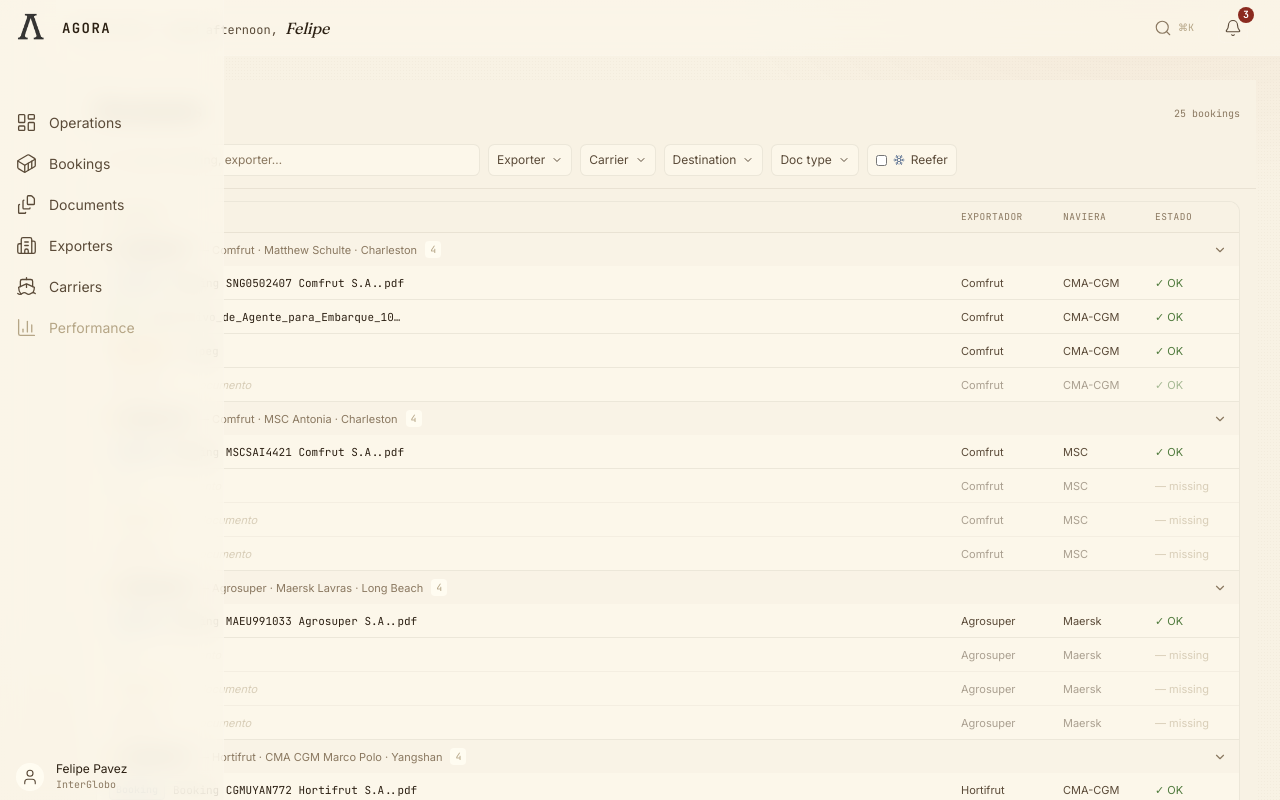
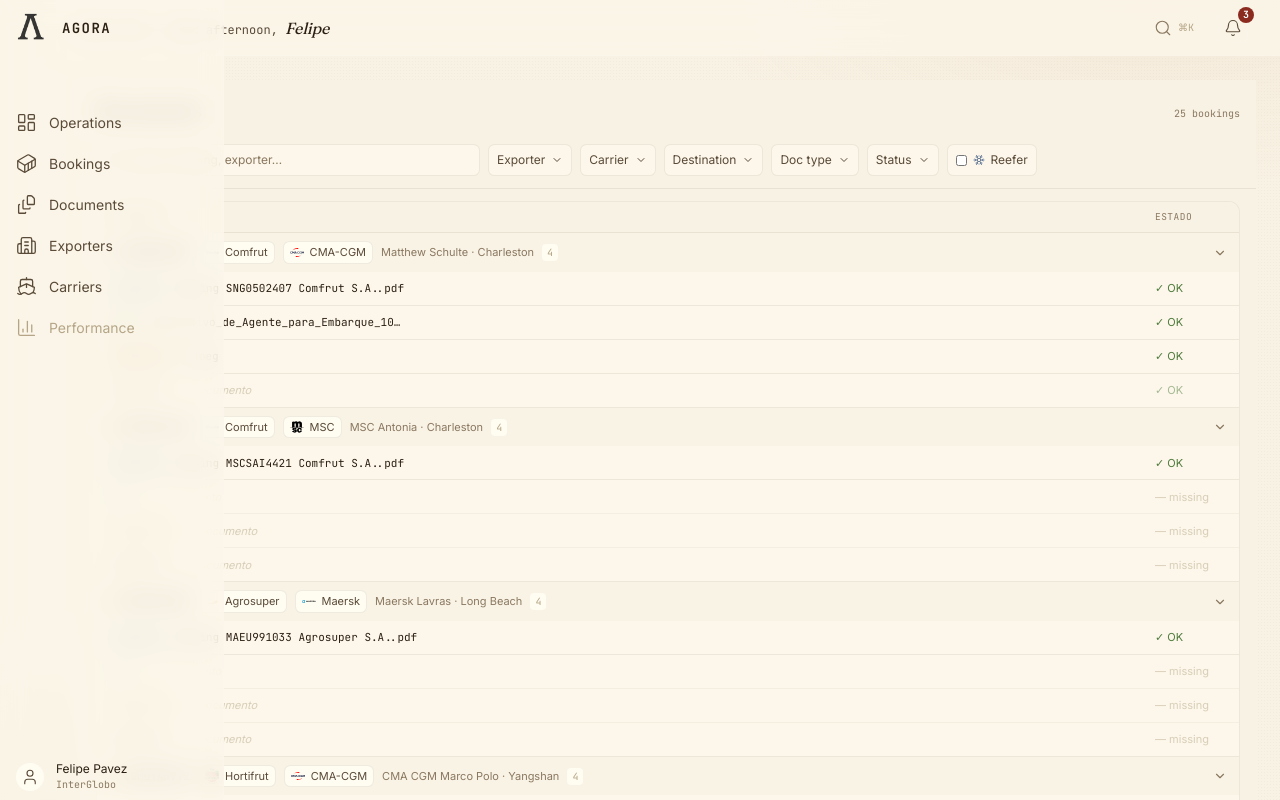
Before and after one commit to sebastianibanezm/Agora, a Next.js app: page /en/documents in a window 1280 px wide. Shown: the top 800 px of the page. Built offline with nearby package versions, Linux system fonts and the light colour scheme.

Commit message:
feat(documents): exporter/naviera chips, remove doc-row columns, add status filter

```diff
--- a/components/documents/DocumentsGroupedList.tsx
+++ b/components/documents/DocumentsGroupedList.tsx
@@ -8,10 +8,10 @@ import clsx from 'clsx';
 import type { DocumentsRow } from '@/app/[locale]/(app)/documents/page';
 import type { DocType } from '@/components/bookings/BookingDocumentPopup';
 import type { BookingStatus } from '@/types';
+import { ExporterChip } from '@/components/shared/ExporterChip';
+import { NavieraChip } from '@/components/shared/NavieraChip';
 
-// ---------------------------------------------------------------------------
 // Status → dot color mapping (local copy — do NOT re-export or modify source)
-// ---------------------------------------------------------------------------
 const STATUS_GROUPS = [
   { statuses: ['created', 'awaiting_si'],         dotClass: 'bg-severity-watch' },
   { statuses: ['si_received'],                     dotClass: 'bg-severity-info'  },
@@ -29,9 +29,6 @@ function getDotClass(status: BookingStatus): string {
   return 'bg-ink-4';
 }
 
-// ---------------------------------------------------------------------------
-// Helpers
-// ---------------------------------------------------------------------------
 function hasPresentDocs(row: DocumentsRow): boolean {
   return !!(row.booking.bookingFileUrl || row.si || row.bl || row.exporterBl);
 }
@@ -47,27 +44,25 @@ function getFilename(docType: DocType, row: DocumentsRow): string | undefined {
   }
 }
 
-type DocStatus = 'ok' | 'warn' | 'fail' | 'missing';
+export type DocStatus = 'ok' | 'warn' | 'fail' | 'missing';
 
-function getDocStatus(docType: DocType, row: DocumentsRow): DocStatus {
+export function getDocStatus(docType: DocType, row: DocumentsRow): DocStatus {
   switch (docType) {
     case 'booking':
       return row.booking.bookingFileUrl ? 'ok' : 'missing';
     case 'si': {
       if (!row.si) return 'missing';
       const v = row.si.validationStatus;
-      if (v === 'green') return 'ok';
-      if (v === 'yellow') return 'warn';
-      if (v === 'red') return 'fail';
-      return 'missing';
+      if (v === 'green')  return 'ok';
+      if (v === 'failed') return 'fail';
+      return 'warn'; // 'pending'
     }
     case 'bl': {
       if (!row.bl) return 'missing';
       const v = row.bl.validationStatus;
-      if (v === 'green') return 'ok';
-      if (v === 'yellow') return 'warn';
-      if (v === 'red') return 'fail';
-      return 'missing';
+      if (v === 'green')  return 'ok';
+      if (v === 'failed') return 'fail';
+      return 'warn'; // 'pending'
     }
     case 'exporterBl': {
       if (!row.exporterBl) return 'missing';
@@ -94,22 +89,16 @@ const TYPE_BADGE_CLASS: Record<DocType, string> = {
   exporterBl: 'bg-severity-crit/8 text-severity-crit border-severity-crit/15',
 };
 
-// ---------------------------------------------------------------------------
-// Props
-// ---------------------------------------------------------------------------
 interface Props {
   rows: DocumentsRow[];
   visibleDocTypes?: Set<DocType>;
+  statusFilter?: Set<DocStatus>;
   onDocClick: (args: { bookingId: string; docType: DocType }) => void;
 }
 
-// ---------------------------------------------------------------------------
-// Component
-// ---------------------------------------------------------------------------
-export function DocumentsGroupedList({ rows, visibleDocTypes, onDocClick }: Props) {
+export function DocumentsGroupedList({ rows, visibleDocTypes, statusFilter, onDocClick }: Props) {
   const t = useTranslations('documents');
 
-  // Groups with no present docs start collapsed
   const [collapsed, setCollapsed] = useState<Set<string>>(
     () => new Set(rows.filter((r) => !hasPresentDocs(r)).map((r) => r.booking.id)),
   );
@@ -126,64 +115,64 @@ export function DocumentsGroupedList({ rows, visibleDocTypes, onDocClick }: Prop
     return <div className="py-12 text-center text-sm text-ink-3">{t('empty')}</div>;
   }
 
-  // Determine which doc types to render after visibleDocTypes filter
   const visibleTypes = visibleDocTypes
     ? DOC_TYPES.filter((dt) => visibleDocTypes.has(dt))
     : DOC_TYPES;
 
   return (
     <div className="flex flex-col gap-0 rounded-xl border border-[var(--line-soft)] bg-bg-1 overflow-hidden">
-      {/* Table header — Fix 1: added bg-bg-0, px-4 → px-3 */}
+      {/* Table header */}
       <div
         className="grid gap-3 px-3 py-2 border-b border-[var(--line-soft)] bg-bg-0"
-        style={{ gridTemplateColumns: '1fr 90px 80px 72px' }}
+        style={{ gridTemplateColumns: '1fr 72px' }}
       >
         <span className="font-mono text-[9.5px] tracking-wider text-ink-3 uppercase">Documento</span>
-        <span className="font-mono text-[9.5px] tracking-wider text-ink-3 uppercase">Exportador</span>
-        <span className="font-mono text-[9.5px] tracking-wider text-ink-3 uppercase">Naviera</span>
         <span className="font-mono text-[9.5px] tracking-wider text-ink-3 uppercase">Estado</span>
       </div>
 
       {rows.map((row) => {
         const isCollapsed = collapsed.has(row.booking.id);
         const dotClass = getDotClass(row.booking.status);
+        const podShort = row.booking.pod.split(',')[0];
 
-        // If visibleDocTypes is set, hide groups where ALL visible rows are missing
-        // (unless the group has zero docs overall — those stay visible)
-        if (visibleDocTypes && hasPresentDocs(row)) {
-          const allMissing = visibleTypes.every((dt) => getDocStatus(dt, row) === 'missing');
-          if (allMissing) return null;
+        // Compute which doc rows are visible after both type and status filters
+        const visibleDocRows = visibleTypes.filter((dt) => {
+          if (statusFilter && statusFilter.size > 0) {
+            return statusFilter.has(getDocStatus(dt, row));
+          }
+          return true;
+        });
+
+        // Hide groups with present docs where all filtered rows are excluded
+        if (hasPresentDocs(row) && (visibleDocTypes || (statusFilter && statusFilter.size > 0))) {
+          if (visibleDocRows.length === 0) return null;
         }
-
-        // Fix 5: compute podShort
-        const podShort = row.booking.pod.split(',')[0];
 
         return (
           <div key={row.booking.id} className="border-b border-[var(--line-soft)] last:border-0">
-            {/* Group header — Fix 2: bg-bg-0/60, hover:bg-bg-0/80; Fix 3: px-4 → px-3 */}
+            {/* Group header */}
             <button
               data-testid={`group-header-${row.booking.id}`}
               onClick={() => toggleCollapse(row.booking.id)}
               className="w-full flex items-center gap-2 px-3 py-2 bg-bg-0/60 hover:bg-bg-0/80 transition-colors text-left"
             >
-              {/* Fix 4: w-2 h-2 → h-[7px] w-[7px] */}
               <span className={clsx('h-[7px] w-[7px] rounded-full shrink-0', dotClass)} />
               <Link
                 href={`/bookings/${row.booking.id}`}
                 onClick={(e) => e.stopPropagation()}
-                className="font-mono text-[11px] font-semibold text-ink-1 hover:underline"
+                className="font-mono text-[11px] font-semibold text-ink-1 hover:underline shrink-0"
               >
                 {row.booking.bookingNumber}
               </Link>
-              {/* Fix 5: exporter · vessel · POD text */}
-              <span className="text-[11px] text-ink-3">
-                — {row.exporter.name} · {row.booking.vesselName} · {podShort}
+              <ExporterChip exporter={row.exporter} size="sm" asLink={false} />
+              <NavieraChip naviera={row.naviera} size="sm" asLink={false} />
+              <span className="text-[11px] text-ink-3 truncate">
+                {row.booking.vesselName} · {podShort}
               </span>
-              {/* Fix 6: doc count badge */}
-              <span className="rounded bg-bg-2 px-[5px] py-px font-mono text-[10px] text-ink-4">
-                {visibleTypes.length}
+              <span className="shrink-0 rounded bg-bg-2 px-[5px] py-px font-mono text-[10px] text-ink-4">
+                {visibleDocRows.length}
               </span>
-              <span className="ml-auto text-ink-3 flex items-center">
+              <span className="ml-auto text-ink-3 flex items-center shrink-0">
                 <ChevronDown
                   size={14}
                   className={clsx('transition-transform', isCollapsed && '-rotate-90')}
@@ -192,7 +181,7 @@ export function DocumentsGroupedList({ rows, visibleDocTypes, onDocClick }: Prop
             </button>
 
             {/* Doc rows */}
-            {!isCollapsed && visibleTypes.map((docType) => {
+            {!isCollapsed && visibleDocRows.map((docType) => {
               const filename = getFilename(docType, row);
               const status = getDocStatus(docType, row);
               const isMissing = !filename;
@@ -206,20 +195,15 @@ export function DocumentsGroupedList({ rows, visibleDocTypes, onDocClick }: Prop
                   onClick={() => onDocClick({ bookingId: row.booking.id, docType })}
                   onKeyDown={(e) => e.key === 'Enter' && onDocClick({ bookingId: row.booking.id, docType })}
                   className={clsx(
-                    // Fix 7: hover:bg-bg-2 → hover:bg-white/5
-                    // Fix 8: border-b border-[var(--line-soft)] last:border-b-0
-                    // Fix 9: px-4 → px-3
-                    // Fix 10: [&>*]:py-1.5
                     'grid gap-3 px-3 [&>*]:py-1.5 cursor-pointer hover:bg-white/5 transition-colors items-center border-b border-[var(--line-soft)] last:border-b-0',
                     isMissing && 'opacity-50',
                   )}
-                  style={{ gridTemplateColumns: '1fr 90px 80px 72px' }}
+                  style={{ gridTemplateColumns: '1fr 72px' }}
                 >
-                  {/* Document type + filename */}
+                  {/* Documento: type badge + filename */}
                   <div className="flex items-center gap-2 min-w-0">
                     <span
                       className={clsx(
-                        // Fix 11: text-[9px] → text-[10px]
                         'shrink-0 rounded border px-1.5 py-0.5 text-[10px] font-mono font-medium',
                         TYPE_BADGE_CLASS[docType],
                       )}
@@ -231,20 +215,13 @@ export function DocumentsGroupedList({ rows, visibleDocTypes, onDocClick }: Prop
                         {filename}
                       </span>
                     ) : (
-                      // Fix 12: add font-sans
                       <span className="font-sans text-[11px] text-ink-4 italic">
                         {t('sinDocumento')}
                       </span>
                     )}
                   </div>
 
-                  {/* Exporter */}
-                  <span className="text-[11px] text-ink-2 truncate">{row.exporter.name}</span>
-
-                  {/* Naviera */}
-                  <span className="text-[11px] text-ink-2 truncate">{row.naviera.shortName}</span>
-
-                  {/* Status — Fix 13: per-status color classes, remove text-ink-2 font-mono */}
+                  {/* Estado */}
                   <span className={clsx('text-[11px]', {
                     'text-severity-ok':    status === 'ok',
                     'text-severity-watch': status === 'warn',
--- a/components/documents/DocumentsViewClient.tsx
+++ b/components/documents/DocumentsViewClient.tsx
@@ -7,7 +7,7 @@ import type { Exporter, Naviera } from '@/types';
 import type { DocumentsRow } from '@/app/[locale]/(app)/documents/page';
 import type { DocType } from '@/components/bookings/BookingDocumentPopup';
 import { BookingDocumentPopup } from '@/components/bookings/BookingDocumentPopup';
-import { DocumentsGroupedList } from '@/components/documents/DocumentsGroupedList';
+import { DocumentsGroupedList, type DocStatus } from '@/components/documents/DocumentsGroupedList';
 import { MultiSelectDropdown } from '@/components/shared/MultiSelectDropdown';
 import { deleteBookingDocument } from '@/lib/hooks/useDemoStore';
 import { getPodFlag } from '@/lib/utils/flags';
@@ -41,6 +41,7 @@ export function DocumentsViewClient({ rows, exporters, navieras }: Props) {
   const [navieraFilters, setNavieraFilters] = useState<Set<string>>(new Set());
   const [countryFilters, setCountryFilters] = useState<Set<string>>(new Set());
   const [docTypeFilters, setDocTypeFilters] = useState<Set<string>>(new Set());
+  const [statusFilters, setStatusFilters] = useState<Set<string>>(new Set());
   const [reeferOnly, setReeferOnly] = useState(false);
   const [selectedDoc, setSelectedDoc] = useState<SelectedDoc | null>(null);
 
@@ -74,6 +75,7 @@ export function DocumentsViewClient({ rows, exporters, navieras }: Props) {
     setNavieraFilters(new Set());
     setCountryFilters(new Set());
     setDocTypeFilters(new Set());
+    setStatusFilters(new Set());
     setReeferOnly(false);
   };
 
@@ -83,6 +85,7 @@ export function DocumentsViewClient({ rows, exporters, navieras }: Props) {
     navieraFilters.size > 0 ||
     countryFilters.size > 0 ||
     docTypeFilters.size > 0 ||
+    statusFilters.size > 0 ||
     reeferOnly;
 
   const exporterOptions = exporters.map((e) => ({ value: e.id, label: e.name }));
@@ -109,8 +112,19 @@ export function DocumentsViewClient({ rows, exporters, navieras }: Props) {
     { value: 'exporterBl', label: t('docTypeExporterBl') },
   ];
 
+  const statusOptions: { value: string; label: string }[] = [
+    { value: 'ok',      label: `✓ ${t('statusOk')}` },
+    { value: 'warn',    label: `⚠ ${t('statusWarn')}` },
+    { value: 'fail',    label: `✗ ${t('statusFail')}` },
+    { value: 'missing', label: `— ${t('statusMissing')}` },
+  ];
+
   const visibleDocTypes = docTypeFilters.size > 0
     ? (docTypeFilters as Set<DocType>)
+    : undefined;
+
+  const activeStatusFilter = statusFilters.size > 0
+    ? (statusFilters as Set<DocStatus>)
     : undefined;
 
   // Resolve popup row and docId
@@ -169,6 +183,13 @@ export function DocumentsViewClient({ rows, exporters, navieras }: Props) {
             placeholder={t('filterDocType')}
           />
 
+          <MultiSelectDropdown
+            options={statusOptions}
+            selected={statusFilters}
+            onChange={setStatusFilters}
+            placeholder={t('filterStatus')}
+          />
+
           {/* Reefer */}
           <label className="flex cursor-pointer items-center gap-1.5 rounded-md border border-[var(--line-soft)] bg-bg-1 px-2 py-[7px] text-xs text-ink-2 transition-colors hover:text-ink-1">
             <input
@@ -198,6 +219,7 @@ export function DocumentsViewClient({ rows, exporters, navieras }: Props) {
         <DocumentsGroupedList
           rows={filtered}
           visibleDocTypes={visibleDocTypes}
+          statusFilter={activeStatusFilter}
           onDocClick={setSelectedDoc}
         />
       </div>
--- a/messages/en.json
+++ b/messages/en.json
@@ -474,6 +474,7 @@
     "filterNaviera": "Carrier",
     "filterCountry": "Destination",
     "filterDocType": "Doc type",
+    "filterStatus": "Status",
     "reefer": "Reefer",
     "empty": "No documents match the selected filters.",
     "docTypeBooking": "Booking",
--- a/messages/es.json
+++ b/messages/es.json
@@ -474,6 +474,7 @@
     "filterNaviera": "Naviera",
     "filterCountry": "País destino",
     "filterDocType": "Tipo documento",
+    "filterStatus": "Estado",
     "reefer": "Reefer",
     "empty": "Sin documentos para los filtros seleccionados.",
     "docTypeBooking": "Booking",
```
Also changed, not shown: 2 other files (tests, documents, lock files or other folders).
